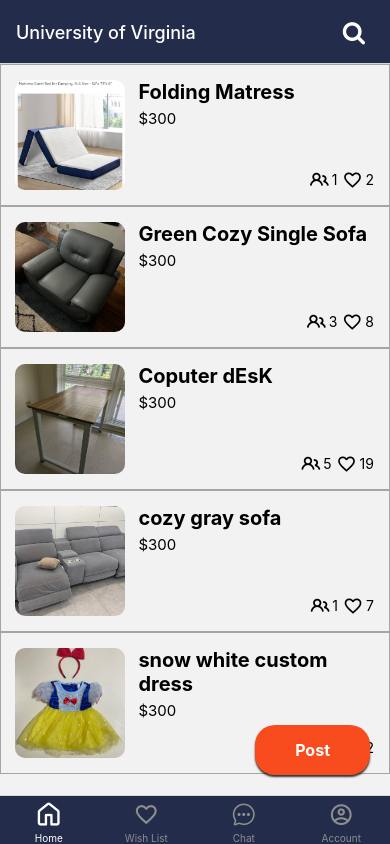
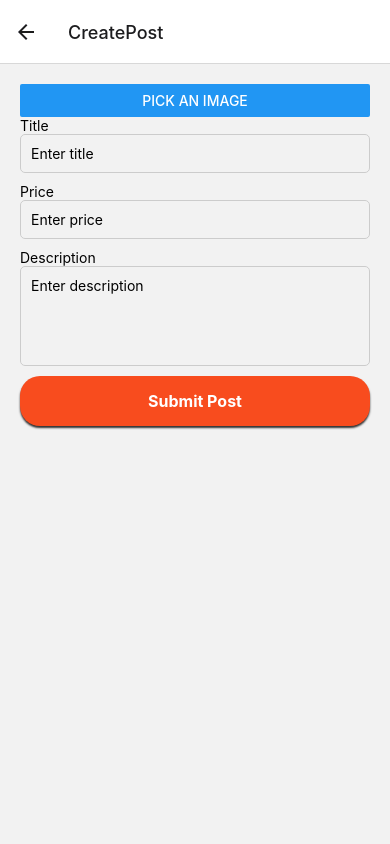
Before and after one commit to PURAVIDAJI/hackathonUVA, a React Native app: screen /CreatePost in a window 390 px wide. Built offline with nearby package versions, Linux system fonts and the light colour scheme.

Commit message:
login start

```diff
--- a/App.js
+++ b/App.js
@@ -19,6 +19,8 @@ import IconButton from "./component/UI/IconButton";
 import SearchResults from "./screens/SearchResults";
 
 import { TouchableOpacity } from "react-native"; // 添加这一行
+import { useState } from "react";
+import LoginScreen from "./Login/LoginScreen";
 
 const Stack = createNativeStackNavigator();
 const BottomTabs = createBottomTabNavigator();
@@ -99,11 +101,21 @@ function ItemsOverview() {
   );
 }
 export default function App() {
+  const [isLoggedIn, setIsLoggedIn] = useState(false);
   return (
     <>
       <StatusBar style="auto" />
       <NavigationContainer>
         <Stack.Navigator>
+          {/* {!isLoggedIn ? (
+            // 로그인 상태가 false면 로그인 화면을 먼저 보여줌
+            <Stack.Screen
+              name="Login"
+              component={LoginScreen}
+              options={{ headerShown: false }}
+            />
+          ) : ( */}
+          <>
             <Stack.Screen
               name="ItemsOverview"
               component={ItemsOverview}
@@ -112,6 +124,7 @@ export default function App() {
             <Stack.Screen name="Search" component={Search} />
 
             <Stack.Screen name="SearchResults" component={SearchResults} />
+            <Stack.Screen name="CreatePost" component={CreatePost} />
 
             <Stack.Screen
               name="DetailItem"
@@ -120,11 +133,17 @@ export default function App() {
                 headerTitle: "",
                 headerLeft: () => (
                   <TouchableOpacity onPress={() => navigation.goBack()}>
-                  <MaterialCommunityIcons name="home" size={24} color="black" />
+                    <MaterialCommunityIcons
+                      name="home"
+                      size={24}
+                      color="black"
+                    />
                   </TouchableOpacity>
                 ),
               })}
             />
+          </>
+          {/* )} */}
         </Stack.Navigator>
       </NavigationContainer>
     </>
--- /dev/null
+++ b/Login/LoginScreen.js
@@ -0,0 +1,62 @@
+import React, { useState } from "react";
+import { View, Text, TextInput, Button, Alert, StyleSheet } from "react-native";
+
+export default function LoginScreen({ navigation }) {
+  const [username, setUsername] = useState("");
+  const [password, setPassword] = useState("");
+
+  const handleLogin = () => {
+    // 간단한 유효성 검사 (나중에 실제 서버 인증으로 변경 가능)
+    if (username === "admin" && password === "password") {
+      Alert.alert("로그인 성공", "환영합니다!");
+      // 로그인 성공 시 ItemsOverview로 이동
+      navigation.replace("ItemsOverview");
+    } else {
+      Alert.alert(
+        "로그인 실패",
+        "사용자 이름 또는 비밀번호가 올바르지 않습니다."
+      );
+    }
+  };
+
+  return (
+    <View style={styles.container}>
+      <Text style={styles.title}>로그인</Text>
+      <TextInput
+        style={styles.input}
+        placeholder="Username"
+        value={username}
+        onChangeText={setUsername}
+      />
+      <TextInput
+        style={styles.input}
+        placeholder="Password"
+        value={password}
+        onChangeText={setPassword}
+        secureTextEntry
+      />
+      <Button title="로그인" onPress={handleLogin} />
+    </View>
+  );
+}
+
+const styles = StyleSheet.create({
+  container: {
+    flex: 1,
+    justifyContent: "center",
+    padding: 20,
+  },
+  title: {
+    fontSize: 24,
+    fontWeight: "bold",
+    textAlign: "center",
+    marginBottom: 20,
+  },
+  input: {
+    height: 40,
+    borderColor: "#ccc",
+    borderWidth: 1,
+    marginBottom: 20,
+    paddingHorizontal: 10,
+  },
+});
--- a/constants/styles.js
+++ b/constants/styles.js
@@ -26,4 +26,16 @@ export const GlobalStyles = {
     fontWeight: "bold", // 텍스트 굵기
     textAlign: "center", // 텍스트 정렬
   },
+
+  submitButton: {
+    backgroundColor: "#F84C1E", // 버튼 배경색
+    paddingVertical: 15, // 버튼의 상하 패딩
+    paddingHorizontal: 40, // 버튼의 좌우 패딩
+    borderRadius: 20, // 버튼의 둥근 모서리
+    elevation: 5, // 버튼의 그림자 (Android)
+    shadowColor: "#000", // 버튼 그림자 색상 (iOS)
+    shadowOffset: { width: 0, height: 2 }, // 그림자 위치
+    shadowOpacity: 0.8, // 그림자의 불투명도
+    shadowRadius: 2, // 그림자의 크기
+  },
 };
--- a/package.json
+++ b/package.json
@@ -15,9 +15,12 @@
     "expo": "~51.0.28",
     "expo-status-bar": "~1.12.1",
     "react": "18.2.0",
+    "react-hook-form": "^7.53.1",
     "react-native": "0.74.5",
+    "react-native-image-picker": "^7.1.2",
     "react-native-safe-area-context": "4.10.5",
-    "react-native-screens": "3.31.1"
+    "react-native-screens": "3.31.1",
+    "expo-image-picker": "~15.0.7"
   },
   "devDependencies": {
     "@babel/core": "^7.20.0"
--- a/screens/AllItems.js
+++ b/screens/AllItems.js
@@ -8,12 +8,15 @@ import {
 } from "react-native";
 import ItemOutput from "../component/ItemOutput/ItemOutput";
 import { GlobalStyles } from "../constants/styles";
+import { useNavigation } from "@react-navigation/native";
 
 function AllItems() {
+  const navigation = useNavigation();
   return (
     <View style={styles.container}>
       <ItemOutput />
       <Pressable
+        onPress={() => navigation.navigate("CreatePost")}
         style={({ pressed }) => [
           GlobalStyles.customButton,
           { backgroundColor: pressed ? "#e64b2f" : "#F84C1E" },
--- a/screens/CreatePost.js
+++ b/screens/CreatePost.js
@@ -1,7 +1,147 @@
-import { Text } from "react-native";
+import React, { useState } from "react";
+import {
+  View,
+  TextInput,
+  Button,
+  Image,
+  Text,
+  StyleSheet,
+  ScrollView,
+  Pressable,
+} from "react-native";
+import { useForm, Controller } from "react-hook-form";
+import * as ImagePicker from "react-native-image-picker";
+import { GlobalStyles } from "../constants/styles";
 
-function CreatePost() {
-  return <Text>CreatePost screen</Text>;
-}
+const CreatePost = () => {
+  const {
+    control,
+    handleSubmit,
+    formState: { errors },
+  } = useForm();
+  const [imageUri, setImageUri] = useState(null);
+
+  // Function to pick an image
+  const pickImage = () => {
+    ImagePicker.launchImageLibrary({}, (response) => {
+      if (!response.didCancel && !response.errorCode) {
+        setImageUri(response.assets[0].uri); // Store image URI
+      }
+    });
+  };
+
+  // Function to handle form submission
+  const onSubmit = (data) => {
+    const postData = {
+      ...data,
+      image: imageUri,
+    };
+    console.log(postData); // Add logic here to send postData to your server
+    // Send postData to server
+  };
+
+  return (
+    <ScrollView contentContainerStyle={styles.container}>
+      {/* Button to pick an image and image preview */}
+      <Button title="Pick an Image" onPress={pickImage} />
+      {imageUri && <Image source={{ uri: imageUri }} style={styles.image} />}
+
+      {/* Title input */}
+      <Text>Title</Text>
+      <Controller
+        control={control}
+        name="title"
+        rules={{ required: "Please enter a title" }}
+        render={({ field: { onChange, value } }) => (
+          <TextInput
+            style={styles.input}
+            placeholder="Enter title"
+            value={value}
+            onChangeText={onChange}
+          />
+        )}
+      />
+      {errors.title && (
+        <Text style={styles.errorText}>{errors.title.message}</Text>
+      )}
+
+      {/* Price input */}
+      <Text>Price</Text>
+      <Controller
+        control={control}
+        name="price"
+        rules={{ required: "Please enter a price" }}
+        render={({ field: { onChange, value } }) => (
+          <TextInput
+            style={styles.input}
+            placeholder="Enter price"
+            value={value}
+            keyboardType="numeric"
+            onChangeText={onChange}
+          />
+        )}
+      />
+      {errors.price && (
+        <Text style={styles.errorText}>{errors.price.message}</Text>
+      )}
+
+      {/* Description input */}
+      <Text>Description</Text>
+      <Controller
+        control={control}
+        name="description"
+        rules={{ required: "Please enter a description" }}
+        render={({ field: { onChange, value } }) => (
+          <TextInput
+            style={[styles.input, { height: 100 }]}
+            placeholder="Enter description"
+            value={value}
+            onChangeText={onChange}
+            multiline
+          />
+        )}
+      />
+      {errors.description && (
+        <Text style={styles.errorText}>{errors.description.message}</Text>
+      )}
+
+      {/* Submit button */}
+
+      <Pressable
+        onPress={handleSubmit(onSubmit)}
+        style={({ pressed }) => [
+          GlobalStyles.submitButton,
+          { backgroundColor: pressed ? "#e64b2f" : "#F84C1E" },
+        ]}
+      >
+        <Text style={GlobalStyles.buttonText}>Submit Post</Text>
+      </Pressable>
+    </ScrollView>
+  );
+};
+
+// Styles for the form
+const styles = StyleSheet.create({
+  container: {
+    padding: 20,
+    flex: 1, // Makes the form take up the entire screen
+  },
+  input: {
+    borderWidth: 1,
+    borderColor: "#ccc",
+    padding: 10,
+    marginBottom: 10,
+    borderRadius: 5,
+  },
+  image: {
+    width: 200,
+    height: 200,
+    marginVertical: 10,
+  },
+  errorText: {
+    color: "red",
+    marginBottom: 10,
+  },
+});
 
 export default CreatePost;
--- a/screens/DetailItem.js
+++ b/screens/DetailItem.js
@@ -1,4 +1,4 @@
-import React from "react";
+import React, { useState } from "react";
 import { View, Text, Image, StyleSheet, TouchableOpacity } from "react-native";
 import { useRoute } from "@react-navigation/native";
 import MaterialIcons from "@expo/vector-icons/MaterialIcons"; // 导入图标库
@@ -17,6 +17,13 @@ function DetailItem() {
     category,
     description,
   } = route.params; // 解构获取传递的参数
+
+  const [isFavorited, setIsFavorited] = useState(myFav); // 用来控制爱心的状态
+
+  // 点击爱心图标时触发的函数
+  const toggleFavorite = () => {
+    setIsFavorited(!isFavorited); // 切换 myFav 状态
+  };
 
   return (
     <View style={styles.container}>
@@ -40,12 +47,15 @@ function DetailItem() {
         Likes: {likes}, Chat: {chat}
       </Text>
       <View style={styles.bottomBar}>
-        <AntDesign
-          name="hearto"
-          size={28}
-          color="black"
-          style={styles.heartIcon}
-        />
+        {/* 点击爱心图标的按钮 */}
+        <TouchableOpacity onPress={toggleFavorite}>
+          <AntDesign
+            name={isFavorited ? "heart" : "hearto"} // 根据状态选择图标
+            size={28}
+            color={isFavorited ? "red" : "black"} // 根据状态选择颜色
+            style={styles.heartIcon}
+          />
+        </TouchableOpacity>
         <Text style={styles.priceBottom}>{price}</Text>
         <TouchableOpacity style={styles.chatButton}>
           <Text style={styles.chatButtonText}>Start Chat</Text>
```
Also changed, not shown: 1 other file (tests, documents, lock files or other folders). Lines whose indentation alone changed are shown as unchanged.
